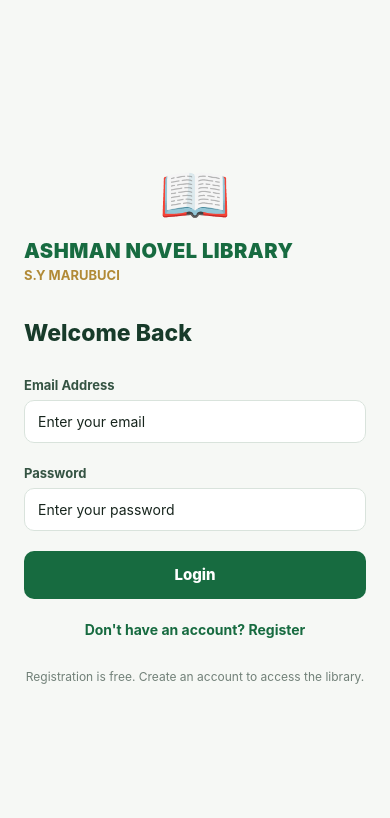
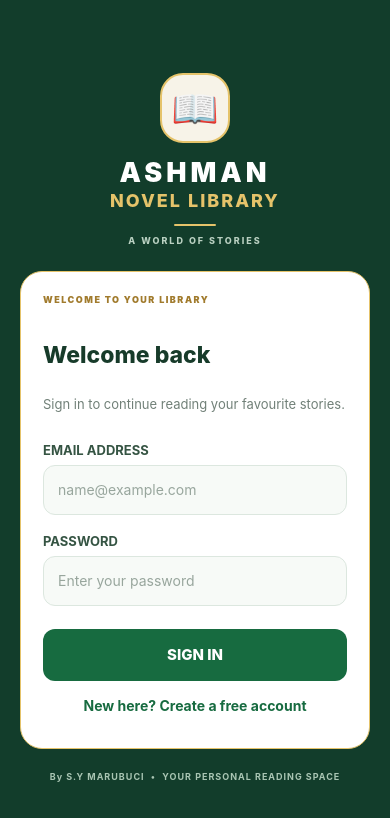
Before and after one commit to Sani51/ashman-novel-reader, a React Native app: screen / in a window 390 px wide. Shown: the top 818 px of the page. Built offline with nearby package versions, Linux system fonts and the light colour scheme.

Commit message:
Polish login and registration screens

```diff
--- a/App.js
+++ b/App.js
@@ -414,27 +414,40 @@ export default function App() {
 
   if (!session) {
     return <SafeAreaView style={styles.authPage}>
-      <StatusBar barStyle="dark-content" />
+      <StatusBar barStyle="light-content" backgroundColor="#123d2b" />
       <ScrollView contentContainerStyle={styles.authContent} keyboardShouldPersistTaps="handled">
-        <Text style={styles.logo}>📖</Text>
-        <Text style={styles.mainTitle}>ASHMAN NOVEL LIBRARY</Text>
-        <Text style={styles.subTitle}>S.Y MARUBUCI</Text>
-        <Text style={styles.authTitle}>{isRegister ? "Create Account" : "Welcome Back"}</Text>
-        <Text style={styles.label}>Email Address</Text>
-        <TextInput style={styles.input} placeholder="Enter your email" value={email}
-          onChangeText={setEmail} keyboardType="email-address" autoCapitalize="none" autoCorrect={false} />
-        <Text style={styles.label}>Password</Text>
-        <TextInput style={styles.input} placeholder="Enter your password" value={password}
-          onChangeText={setPassword} secureTextEntry />
-        <TouchableOpacity style={styles.primaryButton} onPress={authenticate} disabled={busy}>
-          {busy ? <ActivityIndicator color="#fff" /> :
-            <Text style={styles.buttonText}>{isRegister ? "Register" : "Login"}</Text>}
-        </TouchableOpacity>
-        <TouchableOpacity onPress={() => setIsRegister(v => !v)} style={styles.switchButton}>
-          <Text style={styles.switchText}>{isRegister ?
-            "Already have an account? Login" : "Don't have an account? Register"}</Text>
-        </TouchableOpacity>
-        <Text style={styles.info}>Registration is free. Create an account to access the library.</Text>
+        <View style={styles.authHero}>
+          <View style={styles.authLogoBadge}><Text style={styles.authLogo}>📖</Text></View>
+          <Text style={styles.authBrand}>ASHMAN</Text>
+          <Text style={styles.authBrandSecond}>NOVEL LIBRARY</Text>
+          <View style={styles.authGoldLine} />
+          <Text style={styles.authByline}>A WORLD OF STORIES</Text>
+        </View>
+        <View style={styles.authCard}>
+          <Text style={styles.authEyebrow}>{isRegister ? "JOIN OUR READING COMMUNITY" : "WELCOME TO YOUR LIBRARY"}</Text>
+          <Text style={styles.authTitle}>{isRegister ? "Create your account" : "Welcome back"}</Text>
+          <Text style={styles.authDescription}>{isRegister
+            ? "Create a free account and discover your next favourite story."
+            : "Sign in to continue reading your favourite stories."}</Text>
+          <Text style={styles.label}>EMAIL ADDRESS</Text>
+          <TextInput style={styles.authInput} placeholder="name@example.com" placeholderTextColor="#98a69d"
+            value={email} onChangeText={setEmail} keyboardType="email-address"
+            autoCapitalize="none" autoCorrect={false} />
+          <Text style={styles.label}>PASSWORD</Text>
+          <TextInput style={styles.authInput} placeholder="Enter your password" placeholderTextColor="#98a69d"
+            value={password} onChangeText={setPassword} secureTextEntry />
+          <TouchableOpacity style={[styles.primaryButton, styles.authPrimaryButton]}
+            onPress={authenticate} disabled={busy} activeOpacity={0.88}>
+            {busy ? <ActivityIndicator color="#fff" /> :
+              <Text style={styles.buttonText}>{isRegister ? "CREATE ACCOUNT" : "SIGN IN"}</Text>}
+          </TouchableOpacity>
+          <TouchableOpacity onPress={() => setIsRegister(v => !v)} style={styles.switchButton}>
+            <Text style={styles.switchText}>{isRegister
+              ? "Already have an account? Sign in"
+              : "New here? Create a free account"}</Text>
+          </TouchableOpacity>
+        </View>
+        <Text style={styles.authFooter}>By S.Y MARUBUCI  •  YOUR PERSONAL READING SPACE</Text>
       </ScrollView>
     </SafeAreaView>;
   }
@@ -604,8 +617,24 @@ const styles = StyleSheet.create({
   splashLoader: { marginTop: 38 },
   splashFooter: { position: "absolute", bottom: 34, color: "#a9c5b3", fontSize: 9, fontWeight: "700", letterSpacing: 2 },
   page: { flex: 1, backgroundColor: "#f6f8f5" },
-  authPage: { flex: 1, backgroundColor: "#f6f8f5" },
-  authContent: { flexGrow: 1, justifyContent: "center", padding: 24 },
+  authPage: { flex: 1, backgroundColor: "#123d2b" },
+  authContent: { flexGrow: 1, justifyContent: "center", paddingHorizontal: 20, paddingTop: 24, paddingBottom: 18 },
+  authHero: { alignItems: "center", paddingTop: 12, paddingBottom: 25 },
+  authLogoBadge: { width: 70, height: 70, borderRadius: 23, backgroundColor: "#f7f3e8", borderWidth: 2, borderColor: "#e5c36a", alignItems: "center", justifyContent: "center", marginBottom: 13, elevation: 7 },
+  authLogo: { fontSize: 38 },
+  authBrand: { color: "#ffffff", fontSize: 27, fontWeight: "900", letterSpacing: 4 },
+  authBrandSecond: { color: "#e5c36a", fontSize: 18, fontWeight: "800", letterSpacing: 2, marginTop: 1 },
+  authGoldLine: { width: 42, height: 2, borderRadius: 2, backgroundColor: "#e5c36a", marginTop: 13, marginBottom: 9 },
+  authByline: { color: "#b9d0c1", fontSize: 9, fontWeight: "800", letterSpacing: 2 },
+  authCard: { backgroundColor: "#ffffff", borderRadius: 22, padding: 22, borderWidth: 1, borderColor: "#e5c36a", elevation: 8 },
+  authEyebrow: { color: "#a17b2d", fontSize: 9, fontWeight: "900", letterSpacing: 1.5 },
+  authTitle: { color: "#173b2a", fontSize: 25, fontWeight: "900", marginTop: 9 },
+  authDescription: { color: "#718078", fontSize: 13, lineHeight: 19, marginTop: 6, marginBottom: 18 },
+  label: { color: "#355443", fontSize: 11, fontWeight: "900", letterSpacing: 0.8, marginBottom: 7, marginTop: 10 },
+  authInput: { backgroundColor: "#f7faf7", borderWidth: 1, borderColor: "#dce7df", borderRadius: 12, minHeight: 50, paddingHorizontal: 14, paddingVertical: 12, color: "#17251d", marginBottom: 8, fontSize: 14 },
+  authPrimaryButton: { minHeight: 52, borderRadius: 12, marginTop: 15, marginBottom: 4 },
+  authFooter: { color: "#a9c5b3", fontSize: 9, fontWeight: "700", letterSpacing: 1, textAlign: "center", marginTop: 22, marginBottom: 8 },
+  authContentUnusedLegacy: { flexGrow: 1, justifyContent: "center", padding: 24 },
   center: { flex: 1, alignItems: "center", justifyContent: "center", backgroundColor: "#fff", padding: 24 },
   loadingText: { marginTop: 12, color: "#355443", fontSize: 14 },
   logo: { fontSize: 58, textAlign: "center", marginBottom: 10 },
```
